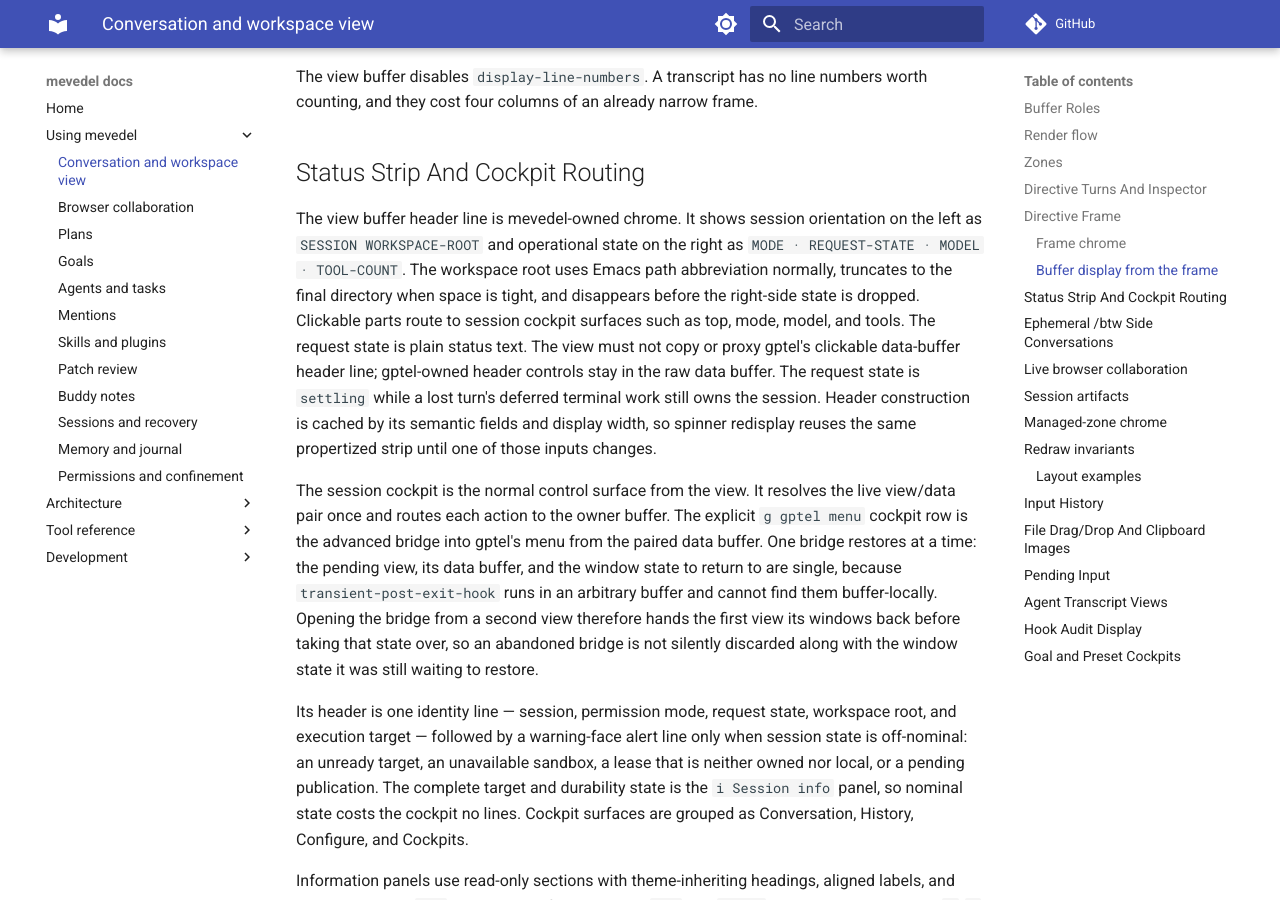
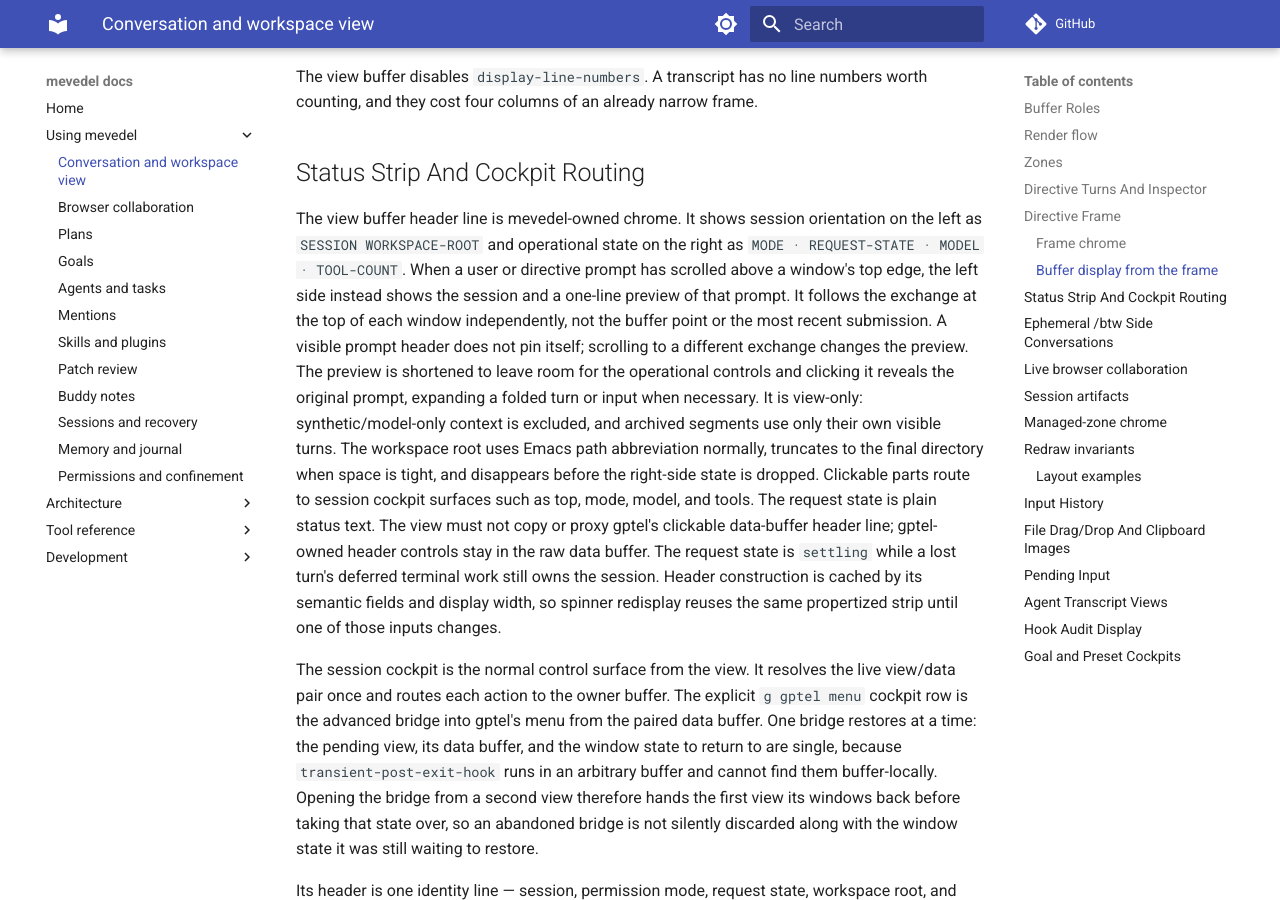
Before and after one commit to FrauH0lle/mevedel, an MkDocs documentation site: the page built from docs/view.md, in a window 1280 px wide and 900 px high, scrolled down 13275 px. Built offline with MkDocs 1.6.1 and Material for MkDocs 9.7.7, drawn with Linux system fonts in a browser that asks for light colours; comment, search, counter and statistics services are not loaded.

Commit message:
Pin the current exchange prompt in view headers

```diff
--- a/docs/view.md
+++ b/docs/view.md
@@ -624,6 +624,15 @@
 The view buffer header line is mevedel-owned chrome. It shows session
 orientation on the left as `SESSION  WORKSPACE-ROOT` and operational
 state on the right as `MODE · REQUEST-STATE · MODEL · TOOL-COUNT`.
+When a user or directive prompt has scrolled above a window's top edge,
+the left side instead shows the session and a one-line preview of that
+prompt. It follows the exchange at the top of each window independently,
+not the buffer point or the most recent submission. A visible prompt header
+does not pin itself; scrolling to a different exchange changes the preview.
+The preview is shortened to leave room for the operational controls and
+clicking it reveals the original prompt, expanding a folded turn or input
+when necessary. It is view-only: synthetic/model-only context is excluded,
+and archived segments use only their own visible turns.
 The workspace root uses Emacs path abbreviation normally, truncates to
 the final directory when space is tight, and disappears before the
 right-side state is dropped. Clickable parts route to session cockpit
```
Also changed, not shown: 6 other files.
